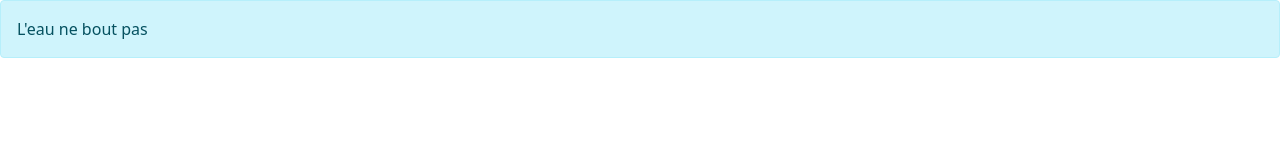
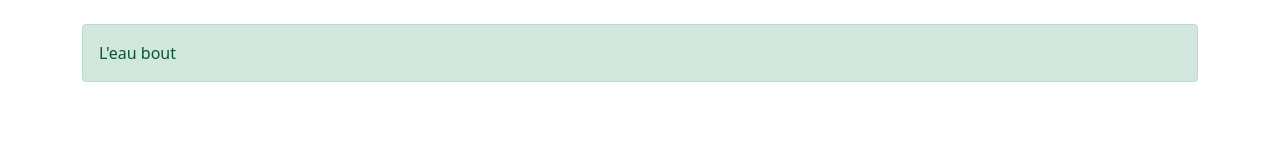
Before and after one commit to rasmeipagna/tuto-react, a plain HTML site: page index.html in a window 1280 px wide. Drawn offline with nearby package versions, Linux system fonts and the light colour scheme.

Commit message:
test change data

```diff
--- a/app.js
+++ b/app.js
@@ -5,4 +5,4 @@ function BoilingVerdict({celsius}) {
     return <div className ="alert alert-info"> L'eau ne bout pas</div>
 }
 
-ReactDOM.render(<BoilingVerdict celsius={50}/>, document.getElementById('app'))
+ReactDOM.render(<BoilingVerdict celsius={110}/>, document.getElementById('app'))
--- a/index.html
+++ b/index.html
@@ -12,7 +12,10 @@
     <script src="app.js" defer type="text/babel"></script>
 </head>
 <body>
-    <div id="app"></div>
+    <!-- <div id="app"></div> -->
+    <div class="container mt-4">
+        <div id="app"></div>
+    </div>
 
 </body>
 </html>
```
